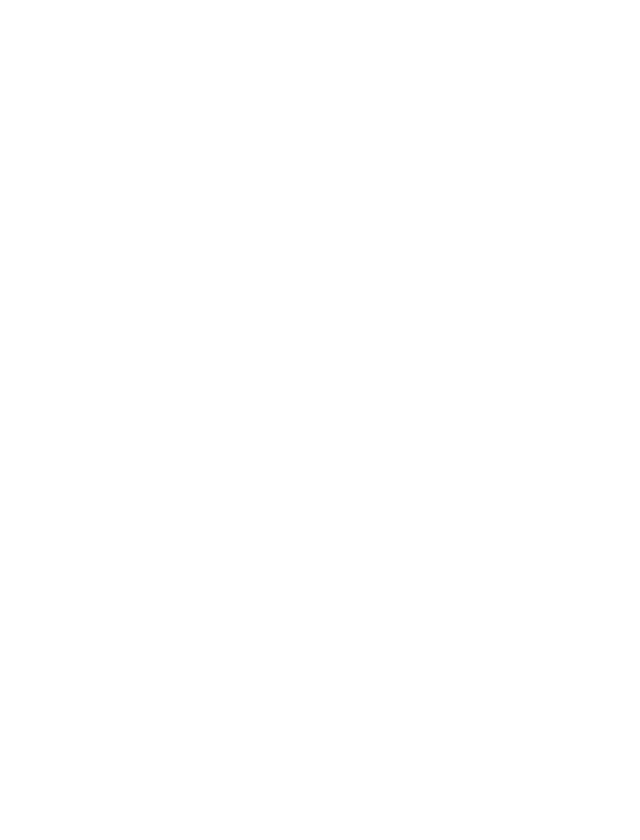
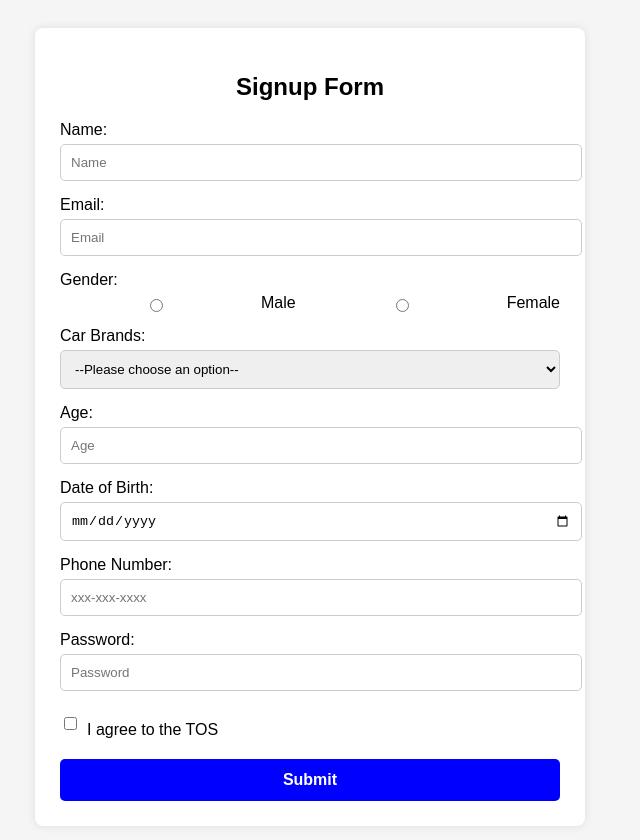
Before and after one commit to acciojob/signup-form-car-kirti04696, a website: page main.html in a window 1280 px wide. Shown: the whole page, without its empty margins (330-970 px from the left). Before the commit the page ends 800 px from the top, so only its background shows below. Drawn offline with Linux system fonts and the light colour scheme.

Commit message:
created a submission

```diff
--- a/main.html
+++ b/main.html
@@ -8,7 +8,54 @@
 
 <body>
 	<!-- the entire body must be written by student -->
-    <script type="text/javascript" src="./script.js">
+
+<form method="post">
+    <h2>Signup Form</h2>
+
+    <label for="name">Name:</label>
+    <input type="text" id="name" placeholder="Name" required>
+
+    <label for="email">Email:</label>
+    <input type="email" id="email" placeholder="Email" required>
+
+    <label>Gender:</label>
+    <div class="gender-options">
+      <input type="radio" id="gender_m" name="gender" required>
+      <label for="gender_m">Male</label>
+      <input type="radio" id="gender_f" name="gender" required>
+      <label for="gender_f">Female</label>
+    </div>
+
+    <label for="cars">Car Brands:</label>
+    <select id="cars" required>
+      <option value="">--Please choose an option--</option>
+      <option value="BMW">BMW</option>
+      <option value="Toyota">Toyota</option>
+      <option value="Honda">Honda</option>
+    </select>
+
+    <label for="age">Age:</label>
+    <input type="number" id="age" placeholder="Age" required>
+
+    <label for="dob">Date of Birth:</label>
+    <input type="date" id="dob" required>
+
+    <label for="tel">Phone Number:</label>
+    <input type="tel" id="tel" placeholder="xxx-xxx-xxxx">
+
+    <label for="password">Password:</label>
+    <input type="password" id="password" placeholder="Password" required>
+
+    <div class="checkbox">
+      <input type="checkbox" id="tos" required>
+      <label for="tos">I agree to the TOS</label>
+    </div>
+
+    <button type="submit">Submit</button>
+
+  </form>
+
+	<script type="text/javascript" src="./script.js">
 </script>
 
 </body>
--- a/styles.css
+++ b/styles.css
@@ -1,2 +1,75 @@
 
 /* Your CSS Code here. */
+body {
+      font-family: Arial, sans-serif;
+      background: #f5f5f5;
+      padding: 20px;
+    }
+
+    form {
+      max-width: 500px;
+      margin: auto;
+
+      background: #fff;
+      padding: 25px;
+
+      border-radius: 8px;
+      box-shadow: 0 0 10px rgba(0, 0, 0, 0.1);
+    }
+
+    h2 {
+      text-align: center;
+      margin-bottom: 20px;
+    }
+
+    label {
+      display: block;
+      margin-top: 15px;
+    }
+
+    input, select {
+      width: 100%;
+      padding: 10px;
+      margin-top: 5px;
+      border: 1px solid #ccc;
+      border-radius: 5px;
+    }
+
+    .gender-options {
+      display: flex;
+      gap: 10px;
+      margin-top: 5px;
+    }
+
+    .gender-options label {
+      display: inline-block;
+      margin-top: 0;
+    }
+
+    .checkbox {
+      margin-top: 15px;
+      display: flex;
+      align-items: center;
+    }
+
+    .checkbox input {
+      width: auto;
+      margin-right: 10px;
+    }
+
+    button {
+      margin-top: 20px;
+      width: 100%;
+      background-color: blue;
+      color: white;
+      padding: 12px;
+      border: none;
+      border-radius: 5px;
+      font-size: 16px;
+		font-weight:bold;
+      cursor: pointer;
+    }
+
+    button:hover {
+      background-color: blueviolet;
+    }
```
